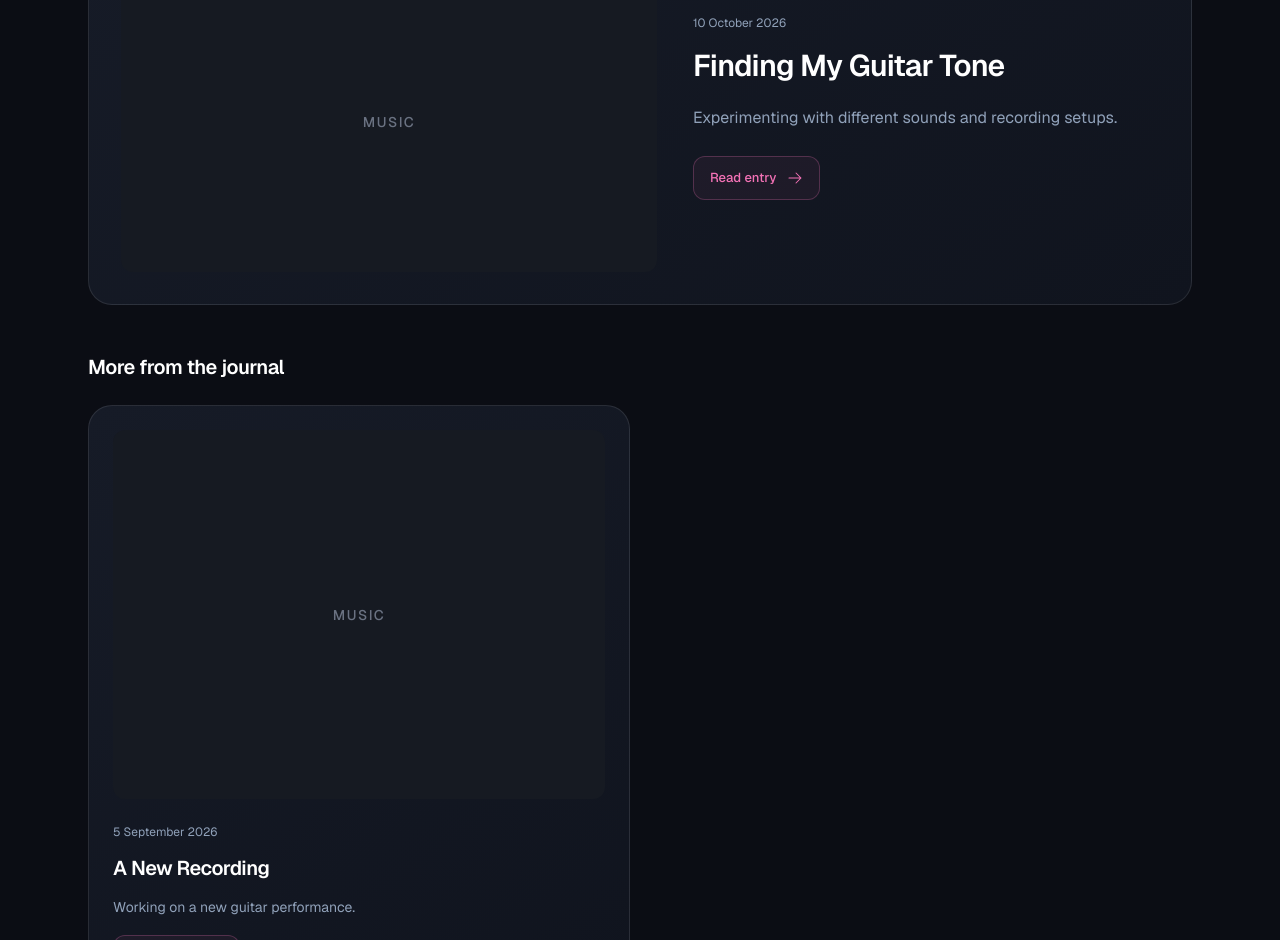
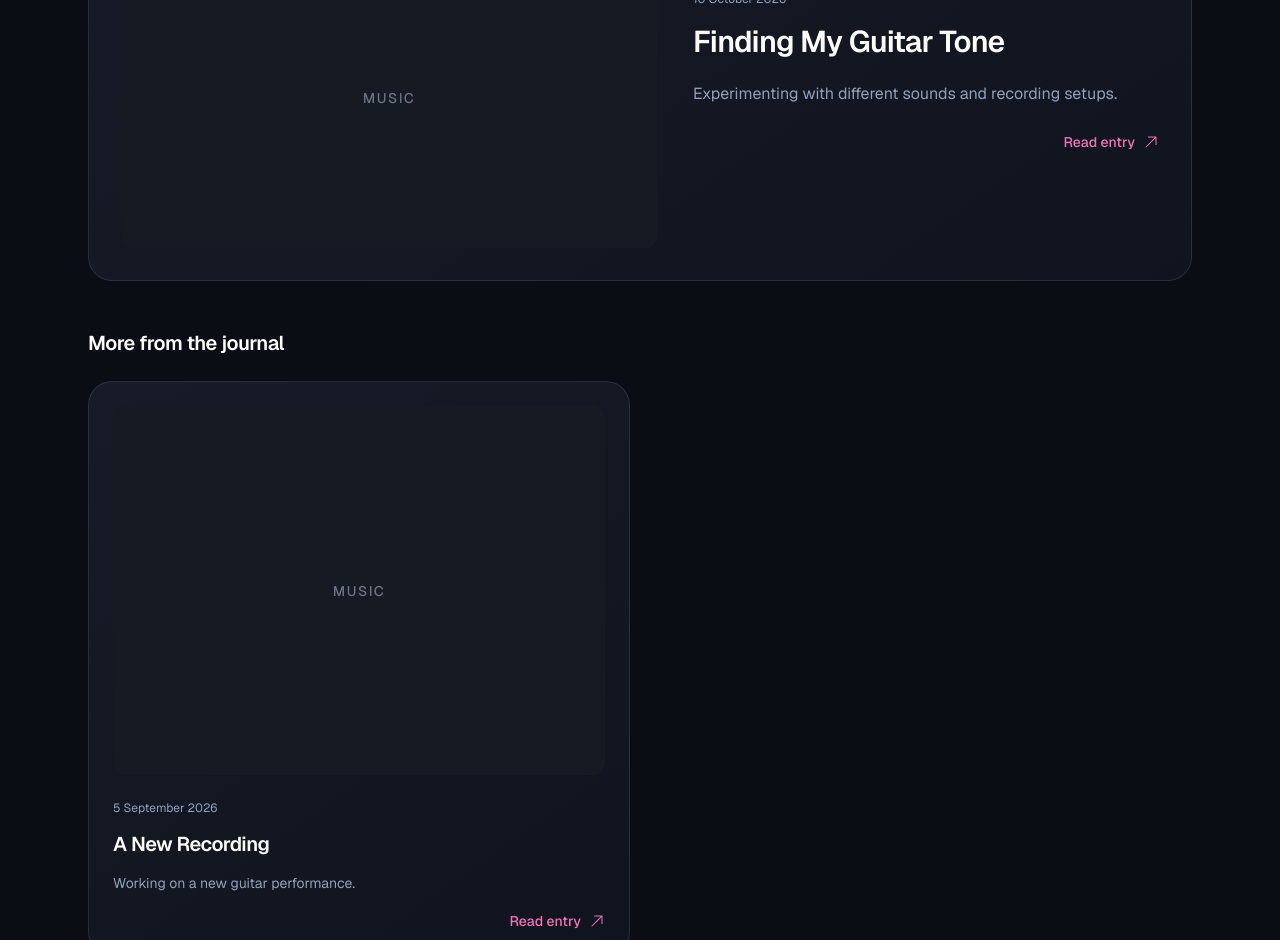
Before and after one commit to anrajplahe/anraj-website, a Next.js app: page /journal-preview in a window 1280 px wide. Shown: the part 1860-2800 px from the top of the page. Built offline with nearby package versions, Linux system fonts and the light colour scheme.

Commit message:
UI improvements

```diff
--- a/src/app/globals.css
+++ b/src/app/globals.css
@@ -89,6 +89,43 @@ body {
   .card-interactive:hover,
   .card-disclosure:has(> summary:hover) { transform: none; }
 }
+
+
+/* Stretched navigation stays below independently interactive media controls. */
+.card-stretched-link::after {
+  content: "";
+  position: absolute;
+  inset: 0;
+  z-index: 1;
+  border-radius: var(--card-radius, 1rem);
+}
+.card-stretched-link:focus-visible { outline: none; }
+.card-stretched-link:focus-visible::after {
+  outline: 2px solid rgb(var(--card-accent));
+  outline-offset: 4px;
+}
+.inline-card-link {
+  display: flex;
+  width: fit-content;
+  max-width: 100%;
+  align-items: center;
+  gap: 0.5rem;
+  margin-left: auto;
+  color: rgb(var(--card-accent));
+  font-weight: 500;
+}
+.card-nav-arrow { flex-shrink: 0; transition: transform 280ms ease; }
+@media (hover: hover) and (pointer: fine) {
+  .card-interactive:hover .card-nav-arrow { transform: translate(2px, -2px); }
+}
+.card-stretched-link:focus-visible .card-nav-arrow { transform: translate(2px, -2px); }
+@media (prefers-reduced-motion: reduce) {
+  .card-nav-arrow { transition: none; }
+  .card-interactive:hover .card-nav-arrow,
+  .card-stretched-link:focus-visible .card-nav-arrow { transform: none; }
+}
+.journal-card-media { position: relative; z-index: 2; pointer-events: none; }
+.journal-card-media :is(button, a, iframe, video, audio, [role="button"], [tabindex]) { pointer-events: auto; }
 
 .interest-card {
   --card-accent: 96 165 250;
@@ -339,7 +376,6 @@ body {
 .bhangra-competition {
   background: linear-gradient(145deg, #161b27, #10141e);
   overflow-wrap: anywhere;
-  cursor: default;
 }
 @media (min-width: 640px) {
   .bhangra-timeline::before { left: calc(6rem + 3px); }
@@ -393,23 +429,13 @@ body {
   }
 }
 
-/* Journal landing-page previews only; full listings and media controls are unchanged. */
+/* Journal cards share navigation styling; media controls sit above the stretched link. */
 .journal-preview-bhangra { --journal-accent: 250 204 21; }
 .journal-preview-music { --journal-accent: 244 114 182; }
 .journal-preview-card {
+  --card-radius: 1.5rem;
   background: linear-gradient(145deg, #161b27, #10141e);
-  cursor: default;
 }
-.journal-preview-link { color: rgb(var(--journal-accent)); }
-.journal-preview-title,
-.journal-preview-link { transition: color 200ms ease, border-color 200ms ease; }
-.journal-preview-title:hover { color: rgb(var(--journal-accent)); }
-.journal-preview-title:focus-visible,
-.journal-preview-link:focus-visible {
-  outline: 2px solid rgb(var(--journal-accent));
-  outline-offset: 4px;
-}
-.journal-preview-link:hover { border-color: rgb(var(--journal-accent) / 45%); }
 @keyframes journal-preview-enter {
   from { opacity: 0; transform: translateY(24px); }
   to { opacity: 1; transform: translateY(0); }
@@ -420,10 +446,6 @@ body {
     animation: journal-preview-enter 700ms cubic-bezier(0.2, 0.7, 0.3, 1) var(--journal-delay, 0ms) both;
   }
   .journal-preview-reveal[data-journal-visible="false"]:focus-within { opacity: 1; transform: none; }
-}
-@media (prefers-reduced-motion: reduce) {
-  .journal-preview-title,
-  .journal-preview-link { transition: none; }
 }
 
 /* Full journals and reading pages; existing preview rules remain unchanged. */
--- a/src/components/InterestCard.tsx
+++ b/src/components/InterestCard.tsx
@@ -50,7 +50,7 @@ export default function InterestCard({
     <div
       ref={cardRef}
       data-interactive={href ? "true" : undefined}
-      className={`interest-card ${href ? "card-interactive" : "card-static"} relative isolate h-full ${isFeature ? "grid grid-cols-[auto_minmax(0,1fr)_auto] items-center gap-x-4 sm:gap-x-6 sm:p-8" : "min-h-[13.5rem]"} rounded-2xl border border-white/10 p-6 ${accents[colour] ?? ""}`}
+      className={`interest-card ${href ? "card-interactive" : "card-static"} relative isolate h-full ${isFeature ? "grid grid-cols-[auto_minmax(0,1fr)_auto] items-center gap-x-4 sm:gap-x-6 sm:p-8" : "min-h-[15rem]"} rounded-2xl border border-white/10 p-6 ${accents[colour] ?? ""}`}
     >
       {href && (
         <span aria-hidden="true" className={`interest-arrow pointer-events-none z-10 inline-flex h-7 items-center ${isFeature ? "col-start-3 row-start-1 row-span-2" : "absolute right-6 top-6"}`}>
@@ -64,7 +64,7 @@ export default function InterestCard({
       </span>
 
       {/* White title */}
-      <h3 className={`relative z-10 text-lg font-semibold text-white sm:text-xl ${isFeature ? "col-start-2 row-start-1" : "mt-4"}`}>
+      <h3 className={`relative z-10 text-lg font-semibold text-white sm:text-xl ${isFeature ? "col-start-2 row-start-1" : "mt-6"}`}>
         {title}
       </h3>
 
--- a/src/components/journal/JournalListing.tsx
+++ b/src/components/journal/JournalListing.tsx
@@ -1,5 +1,6 @@
 
 import Link from "next/link";
+import { HiArrowUpRight } from "react-icons/hi2";
 import ActionLink from "@/components/ActionLink";
 import JournalReveal from "@/components/journal/JournalReveal";
 import JournalMediaPreview from "@/components/journal/JournalMediaPreview";
@@ -100,12 +101,13 @@ export default function JournalListing({
                   <p className={`text-xs font-semibold uppercase tracking-[0.16em] ${accentText}`}>Featured entry</p>
                   <time dateTime={featured.date} className="mt-4 block text-xs text-slate-400">{formatDate(featured.date)}</time>
                   <h3 className="mt-4 break-words text-2xl font-semibold leading-tight tracking-tight text-white sm:text-3xl">
-                    <Link href={`/${category}/${featured.id}`} className="journal-preview-title rounded-md">{featured.title || "Journal entry"}</Link>
+                    {featured.title || "Journal entry"}
                   </h3>
                   <p className="mt-5 break-words text-sm leading-7 text-slate-400 sm:text-base">{featured.excerpt}</p>
-                  <ActionLink href={`/${category}/${featured.id}`} accent={isBhangra ? "yellow" : "pink"} arrow="forward" className="mt-6">
+                  <Link href={`/${category}/${featured.id}`} aria-label={`Read entry: ${featured.title || "Journal entry"}`} className="card-stretched-link inline-card-link text-sm mt-6">
                     Read entry
-                  </ActionLink>
+                    <HiArrowUpRight size={16} aria-hidden="true" className="card-nav-arrow" />
+                  </Link>
                 </div>
               </div>
             </JournalReveal>
@@ -120,12 +122,13 @@ export default function JournalListing({
                       <div className="mt-5 min-w-0">
                         <time dateTime={entry.date} className="text-xs text-slate-400">{formatDate(entry.date)}</time>
                         <h4 className="mt-3 break-words text-lg font-semibold leading-snug tracking-tight text-white sm:text-xl">
-                          <Link href={`/${category}/${entry.id}`} className="journal-preview-title rounded-md">{entry.title || "Journal entry"}</Link>
+                          {entry.title || "Journal entry"}
                         </h4>
                         <p className="mt-3 line-clamp-3 break-words text-sm leading-6 text-slate-400">{entry.excerpt}</p>
-                        <ActionLink href={`/${category}/${entry.id}`} accent={isBhangra ? "yellow" : "pink"} arrow="forward" className="mt-4">
-                    Read entry
-                  </ActionLink>
+                        <Link href={`/${category}/${entry.id}`} aria-label={`Read entry: ${entry.title || "Journal entry"}`} className="card-stretched-link inline-card-link text-sm mt-4">
+                          Read entry
+                          <HiArrowUpRight size={16} aria-hidden="true" className="card-nav-arrow" />
+                        </Link>
                       </div>
                     </JournalReveal>
                   ))}
@@ -165,12 +168,13 @@ export default function JournalListing({
                 <p className={`text-xs font-semibold uppercase tracking-[0.16em] ${accentText}`}>Featured entry</p>
                 <time dateTime={featured.date} className="mt-4 block text-xs text-slate-400">{formatDate(featured.date)}</time>
                 <h2 className="mt-4 break-words text-2xl font-semibold leading-tight tracking-tight text-white sm:text-3xl">
-                  <Link href={`/${category}/${featured.id}`} className="journal-preview-title rounded-md">{featured.title || "Journal entry"}</Link>
+                  {featured.title || "Journal entry"}
                 </h2>
                 <p className="mt-5 break-words text-sm leading-7 text-slate-400 sm:text-base">{featured.excerpt}</p>
-                <ActionLink href={`/${category}/${featured.id}`} accent={isBhangra ? "yellow" : "pink"} arrow="forward" className="mt-6">
-                    Read entry
-                  </ActionLink>
+                <Link href={`/${category}/${featured.id}`} aria-label={`Read entry: ${featured.title || "Journal entry"}`} className="card-stretched-link inline-card-link text-sm mt-6">
+                  Read entry
+                  <HiArrowUpRight size={16} aria-hidden="true" className="card-nav-arrow" />
+                </Link>
               </div>
             </div>
           </JournalReveal>
@@ -184,12 +188,13 @@ export default function JournalListing({
                     <div className="mt-5 min-w-0">
                       <time dateTime={entry.date} className="text-xs text-slate-400">{formatDate(entry.date)}</time>
                       <h3 className="mt-3 break-words text-lg font-semibold leading-snug tracking-tight text-white sm:text-xl">
-                        <Link href={`/${category}/${entry.id}`} className="journal-preview-title rounded-md">{entry.title || "Journal entry"}</Link>
+                        {entry.title || "Journal entry"}
                       </h3>
                       <p className="mt-3 line-clamp-3 break-words text-sm leading-6 text-slate-400">{entry.excerpt}</p>
-                      <ActionLink href={`/${category}/${entry.id}`} accent={isBhangra ? "yellow" : "pink"} arrow="forward" className="mt-4">
-                    Read entry
-                  </ActionLink>
+                      <Link href={`/${category}/${entry.id}`} aria-label={`Read entry: ${entry.title || "Journal entry"}`} className="card-stretched-link inline-card-link text-sm mt-4">
+                        Read entry
+                        <HiArrowUpRight size={16} aria-hidden="true" className="card-nav-arrow" />
+                      </Link>
                     </div>
                   </JournalReveal>
                 ))}
--- a/src/components/journal/JournalMediaPreview.tsx
+++ b/src/components/journal/JournalMediaPreview.tsx
@@ -90,7 +90,7 @@ export default function JournalMediaPreview({
   if (!selected) return coverOrPlaceholder;
 
   return (
-    <div className="min-w-0 max-w-full space-y-3">
+    <div className="journal-card-media min-w-0 max-w-full space-y-3">
       <div role="group" aria-label={`${label} entry media`} className="flex max-w-full gap-2 overflow-x-auto p-1">
         {tabs.map((tab) => (
           <button
--- a/src/components/journal/JournalReveal.tsx
+++ b/src/components/journal/JournalReveal.tsx
@@ -70,7 +70,7 @@ export default function JournalReveal({ category, index, featured = false, child
 
   return (
     <div ref={revealRef} className="journal-preview-reveal min-w-0" style={{ "--journal-delay": `${index * 110}ms` } as CSSProperties}>
-      <article ref={cardRef} className={`journal-preview-card h-full rounded-3xl border border-white/10 ${featured ? "p-5 sm:p-7 lg:p-8" : "p-5 sm:p-6"}`}>
+      <article ref={cardRef} className={`journal-preview-card card-interactive relative isolate h-full ${category === "bhangra" ? "interest-yellow" : "interest-pink"} rounded-3xl border border-white/10 ${featured ? "p-5 sm:p-7 lg:p-8" : "p-5 sm:p-6"}`}>
         {children}
       </article>
     </div>
```
Also changed, not shown: src/components/bhangra/CompetitionTimeline.tsx (+7 -6 lines), 2 other files (tests, documents, lock files or other folders).
